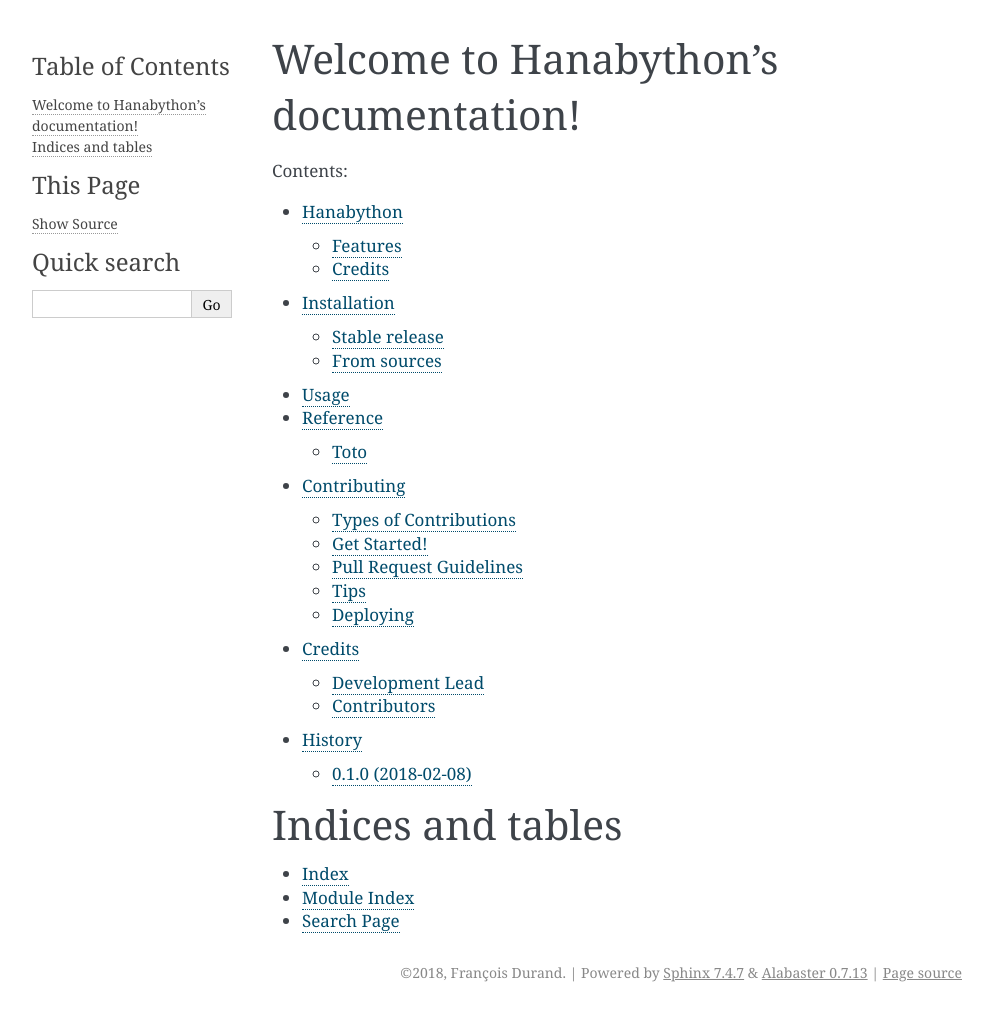
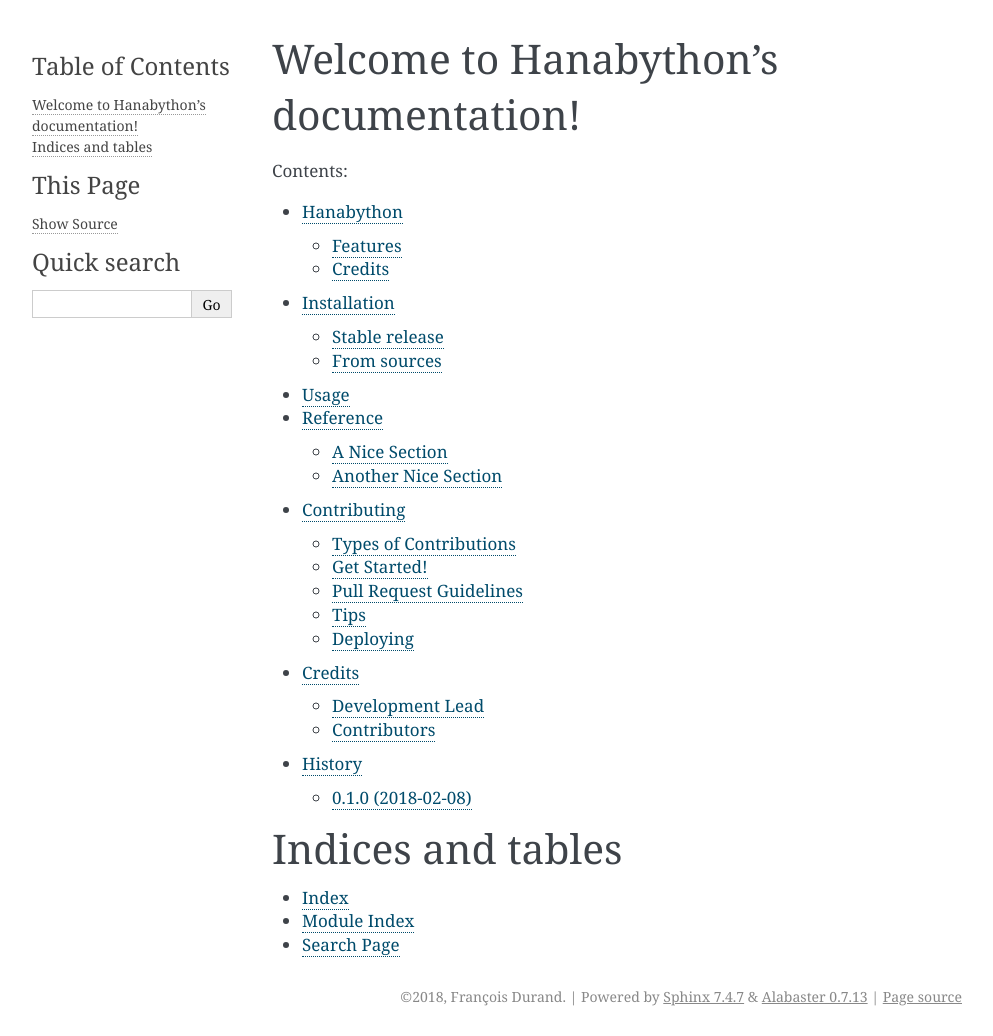
Before and after one commit to francois-durand/hanabython, a Sphinx documentation site: the page built from docs/index.rst, in a window 1280 px wide. Shown: the whole page, without its empty margins (148-1141 px from the left). Built offline with Sphinx 7.4.7, drawn with Linux system fonts in a browser that asks for light colours; pages that are not in the unit, such as notebooks, are missing from menus; before the commit the page ends 1012 px from its top, so only the background shows below that.

```diff
--- a/docs/reference.rst
+++ b/docs/reference.rst
@@ -2,7 +2,14 @@
 Reference
 =========
 
-Here is the reference.
+A Nice Section
+--------------
 
-Toto
-----
+.. autoclass:: hanabython.MyClass
+    :members:
+
+Another Nice Section
+--------------------
+
+.. autoclass:: hanabython.MyClass2
+    :members:
```
